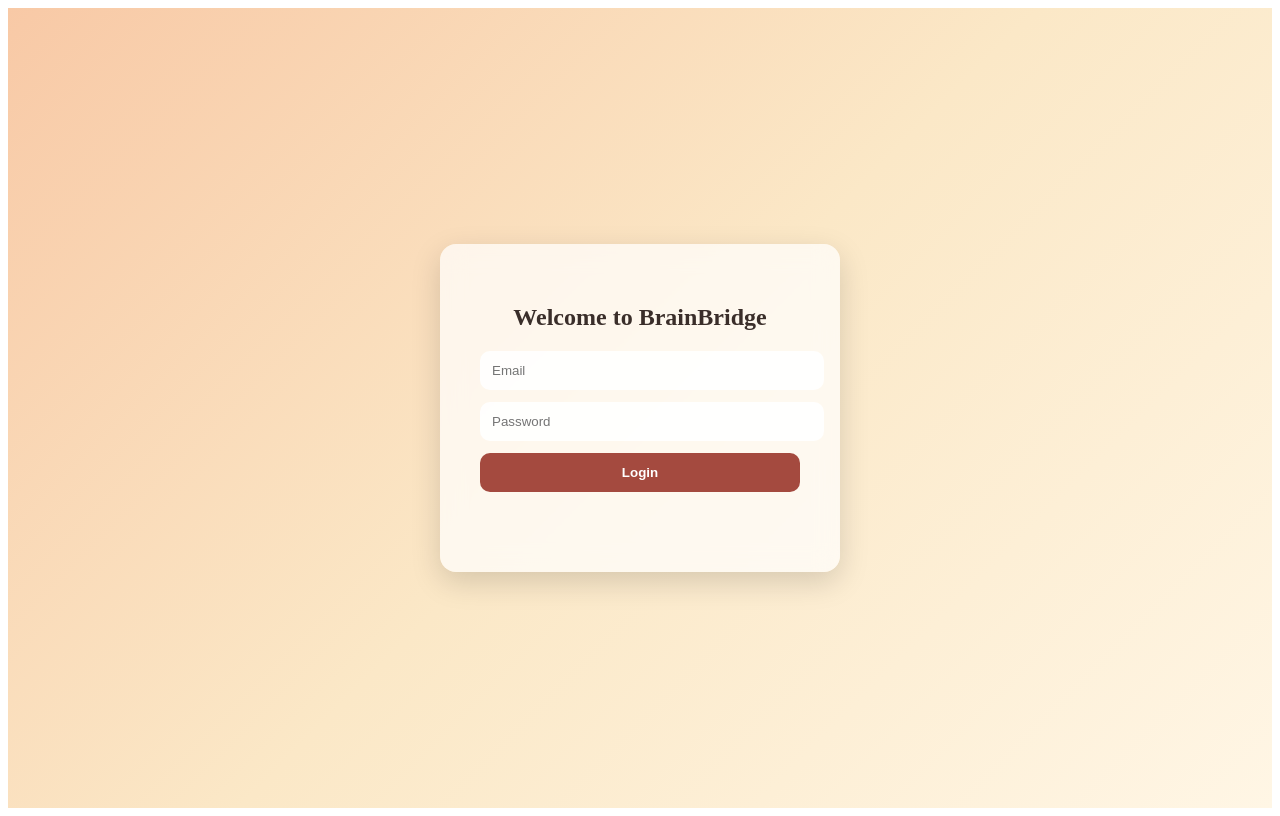
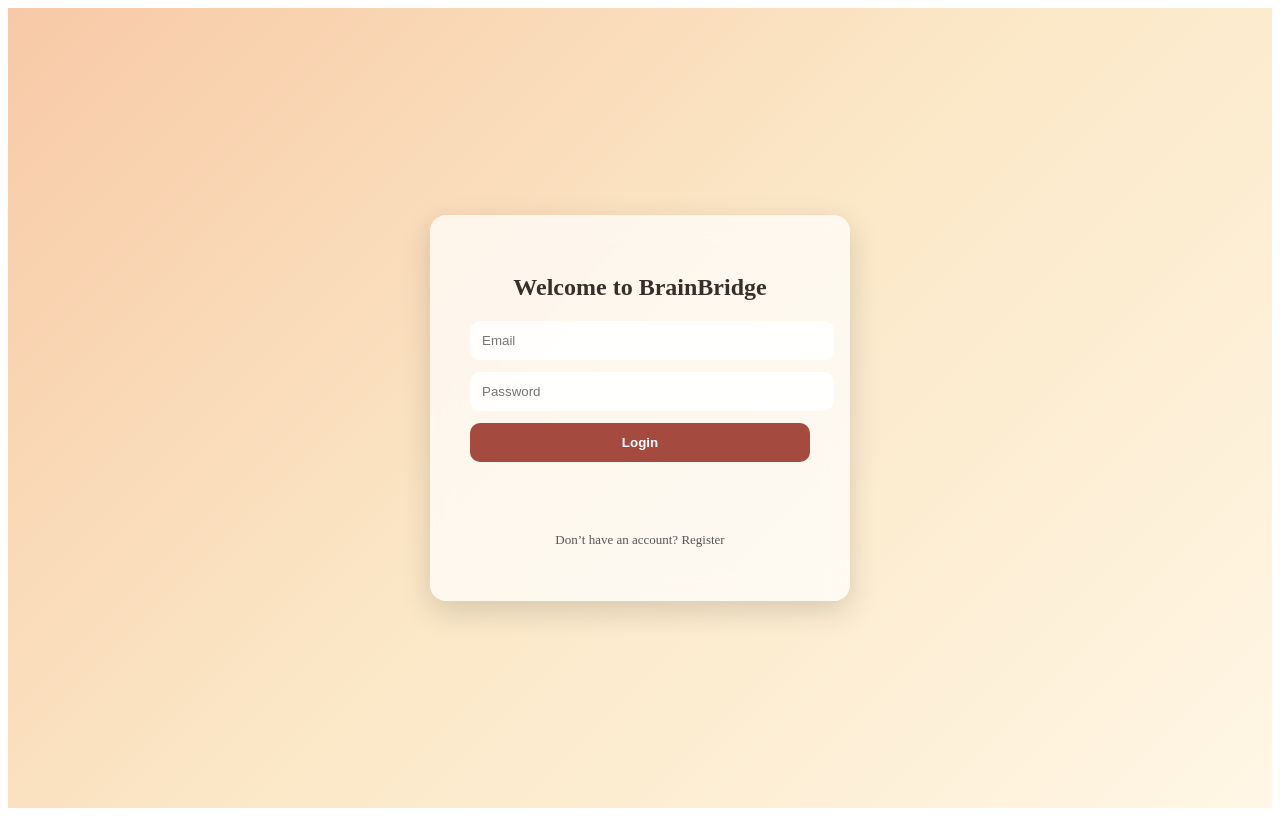
Before and after one commit to Haripriya-545/brainbridge-frontend, a React (Vite) app: page / in a window 1280 px wide. Built offline with nearby package versions, Linux system fonts and the light colour scheme.

Commit message:
19/4 10.43

```diff
--- a/package.json
+++ b/package.json
@@ -11,7 +11,7 @@
   },
   "dependencies": {
     "@react-oauth/google": "^0.13.5",
-    "axios": "^1.13.6",
+    "axios": "^1.15.0",
     "react": "^19.2.0",
     "react-dom": "^19.2.0",
     "react-router-dom": "^7.13.1",
--- a/src/pages/Login.jsx
+++ b/src/pages/Login.jsx
@@ -1,97 +1,140 @@
 import { useState } from "react";
-import { GoogleLogin } from '@react-oauth/google';
+import { GoogleLogin } from "@react-oauth/google";
+import axios from "axios";
+
 function Login() {
-
+  /* ==========================
+     STATE
+  ========================== */
   const [email, setEmail] = useState("");
   const [password, setPassword] = useState("");
-  const [error, setError] = useState(""); // ✅ NEW
+  const [error, setError] = useState("");
+  const [loading, setLoading] = useState(false);
 
   /* ==========================
-     LOGIN
+     VALIDATION
   ========================== */
+  const validateForm = () => {
+    if (!email || !password) {
+      setError("Please fill all fields");
+      return false;
+    }
 
+    if (!email.includes("@")) {
+      setError("Enter a valid email");
+      return false;
+    }
+
+    return true;
+  };
+
+  /* ==========================
+     NORMAL LOGIN
+  ========================== */
   const handleLogin = async (e) => {
+    e.preventDefault();
+    setError("");
 
-    e.preventDefault();
+    if (!validateForm()) return;
 
-    setError(""); // ✅ clear old errors
+    setLoading(true);
 
     try {
-
-      const response = await fetch("https://brainbridge-backend-1.onrender.com/login", {
+      const response = await fetch(
+        "https://brainbridge-backend-1.onrender.com/login",
+        {
           method: "POST",
           headers: {
-          "Content-Type": "application/json"
+            "Content-Type": "application/json",
           },
           body: JSON.stringify({
             email,
-          password
-        })
-      });
+            password,
+          }),
+        }
+      );
 
       const data = await response.json();
-
       console.log("LOGIN RESPONSE:", data);
 
       if (response.ok) {
-
-        // ✅ store data correctly
         localStorage.setItem("token", data.token);
         localStorage.setItem("userId", data.id);
         localStorage.setItem("name", data.name);
         localStorage.setItem("email", email);
 
-        // ✅ redirect
         window.location.href = "/dashboard";
+      } else {
+        setError(data.message || "Invalid email or password");
+      }
+    } catch (err) {
+      console.error("Login Error:", err);
+      setError("Server error. Please try again.");
+    } finally {
+      setLoading(false);
+    }
+  };
 
-      } else {
+  /* ==========================
+     GOOGLE LOGIN
+  ========================== */
+  const handleGoogleSuccess = async (response) => {
+    try {
+      setError("");
+      console.log("Google Login Success:", response);
 
-        // ❌ NO ALERT → CLEAN ERROR UI
-        setError(data.message || "Invalid email or password");
-
+      if (!response.credential) {
+        setError("Google token missing");
+        return;
       }
 
-    } catch (error) {
+      setLoading(true);
 
-      console.error(error);
-      setError("Server error. Please try again.");
+      const res = await axios.post(
+        "https://brainbridge-backend-1.onrender.com/google-login",
+        {
+          token: response.credential,
+        }
+      );
 
+      console.log("Backend Response:", res.data);
+
+      localStorage.setItem("token", res.data.token);
+      localStorage.setItem("userId", res.data.id);
+      localStorage.setItem("name", res.data.name);
+      localStorage.setItem("email", res.data.email);
+
+      window.location.href = "/dashboard";
+    } catch (err) {
+      console.error("Google Login Error:", err);
+      setError("Google login failed");
+    } finally {
+      setLoading(false);
     }
-
   };
 
- return (
-  <div style={{
+  /* ==========================
+     UI STYLES
+  ========================== */
+  const containerStyle = {
     height: "100vh",
     display: "flex",
     justifyContent: "center",
     alignItems: "center",
-    background: "linear-gradient(135deg, #f8c9a6, #fbe8c7, #fff6e5)"
-  }}>
+    background: "linear-gradient(135deg, #f8c9a6, #fbe8c7, #fff6e5)",
+  };
 
-    <form
-      onSubmit={handleLogin}
-      style={{
+  const formStyle = {
     background: "rgba(255,255,255,0.7)",
     backdropFilter: "blur(12px)",
     padding: "40px",
     borderRadius: "16px",
-        width: "320px",
+    width: "340px",
     boxShadow: "0 10px 30px rgba(0,0,0,0.15)",
-        textAlign: "center"
-      }}
-    >
+    textAlign: "center",
+  };
 
-      <h2 style={{ marginBottom: "20px", color: "#3a2e2a" }}>
-        Welcome to BrainBridge
-      </h2>
-
-      {/* EMAIL */}
-      <input
-        value={email}
-        onChange={(e) => setEmail(e.target.value)}
-        placeholder="Email"
-        style={{
+  const inputStyle = {
     width: "100%",
     padding: "12px",
     marginBottom: "12px",
@@ -99,8 +142,44 @@
     border: "none",
     outline: "none",
     background: "rgba(255,255,255,0.9)",
-          color: "#3a2e2a"
-        }}
+  };
+
+  const buttonStyle = {
+    width: "100%",
+    padding: "12px",
+    borderRadius: "10px",
+    border: "none",
+    background: "#a44a3f",
+    color: "white",
+    cursor: "pointer",
+    fontWeight: "bold",
+    marginBottom: "15px",
+  };
+
+  const errorStyle = {
+    color: "#d9534f",
+    marginTop: "10px",
+    fontSize: "14px",
+  };
+
+  /* ==========================
+     RENDER
+  ========================== */
+  return (
+    <div style={containerStyle}>
+      <form onSubmit={handleLogin} style={formStyle}>
+        <h2 style={{ marginBottom: "20px", color: "#3a2e2a" }}>
+          Welcome to BrainBridge
+        </h2>
+
+        {/* EMAIL */}
+        <input
+          type="email"
+          value={email}
+          onChange={(e) => setEmail(e.target.value)}
+          placeholder="Email"
+          style={inputStyle}
+          required
         />
 
         {/* PASSWORD */}
@@ -109,54 +188,33 @@
           value={password}
           onChange={(e) => setPassword(e.target.value)}
           placeholder="Password"
-        style={{
-          width: "100%",
-          padding: "12px",
-          marginBottom: "12px",
-          borderRadius: "10px",
-          border: "none",
-          outline: "none",
-          background: "rgba(255,255,255,0.9)",
-          color: "#3a2e2a"
+          style={inputStyle}
+          required
+        />
+
+        {/* LOGIN BUTTON */}
+        <button type="submit" style={buttonStyle} disabled={loading}>
+          {loading ? "Logging in..." : "Login"}
+        </button>
+
+        {/* GOOGLE LOGIN */}
+        <div style={{ marginBottom: "10px" }}>
+          <GoogleLogin
+            onSuccess={handleGoogleSuccess}
+            onError={() => {
+              console.log("Google Login Failed");
+              setError("Google login failed");
             }}
           />
-
-      {/* BUTTON */}
-      <button
-        type="submit"
-        style={{
-          width: "100%",
-          padding: "12px",
-          borderRadius: "10px",
-          border: "none",
-          background: "#a44a3f",
-          color: "white",
-          cursor: "pointer",
-          fontWeight: "bold"
-        }}
-      >
-        Login
-      </button>
-      <GoogleLogin
-  onSuccess={(credentialResponse) => {
-    console.log("Google Login Success:", credentialResponse);
-  }}
-  onError={() => {
-    console.log("Login Failed");
-  }}
-/>
+        </div>
 
         {/* ERROR */}
-      {error && (
-        <p style={{
-          color: "#d9534f",
-          marginTop: "10px",
-          fontSize: "14px"
-        }}>
-          {error}
+        {error && <p style={errorStyle}>{error}</p>}
+
+        {/* FOOTER */}
+        <p style={{ fontSize: "13px", marginTop: "15px", color: "#555" }}>
+          Don’t have an account? Register
         </p>
-      )}
-
       </form>
     </div>
   );
```
Also changed, not shown: 1 other file (tests, documents, lock files or other folders). Lines whose indentation alone changed are shown as unchanged.
